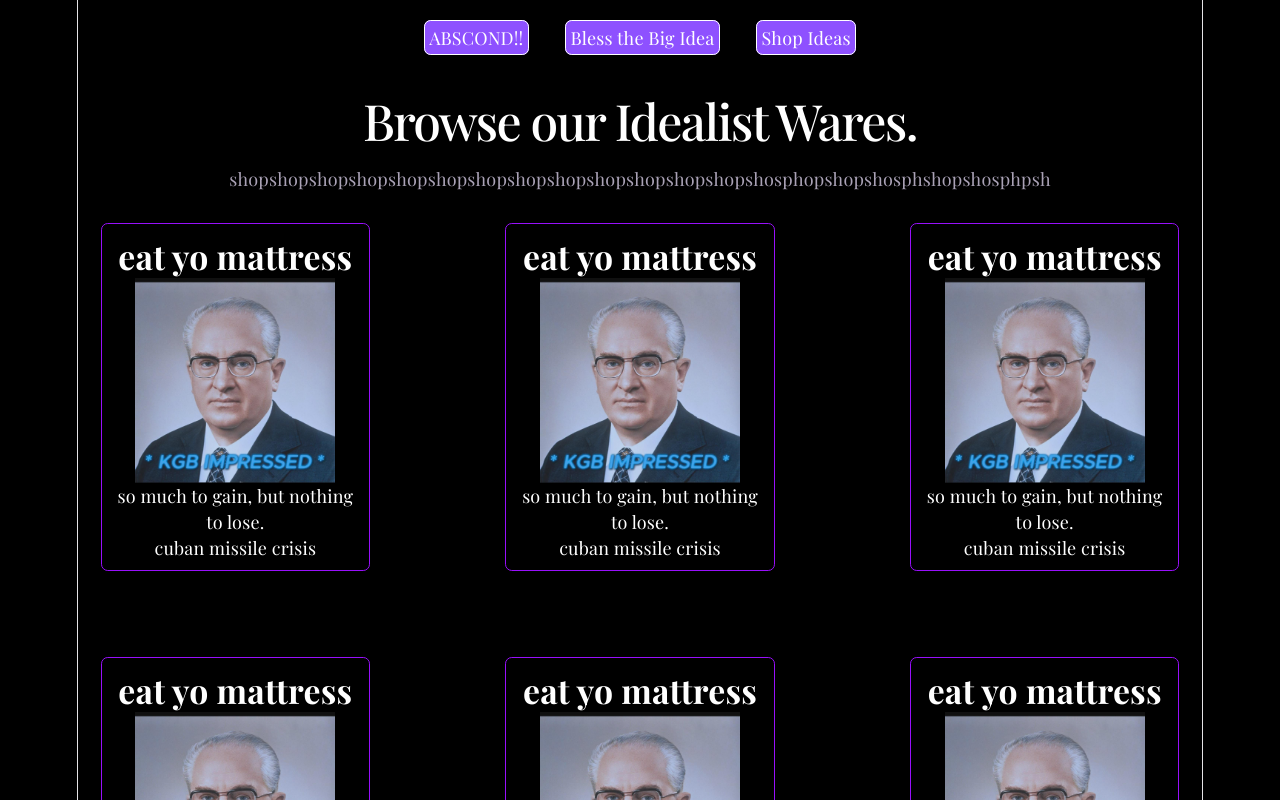
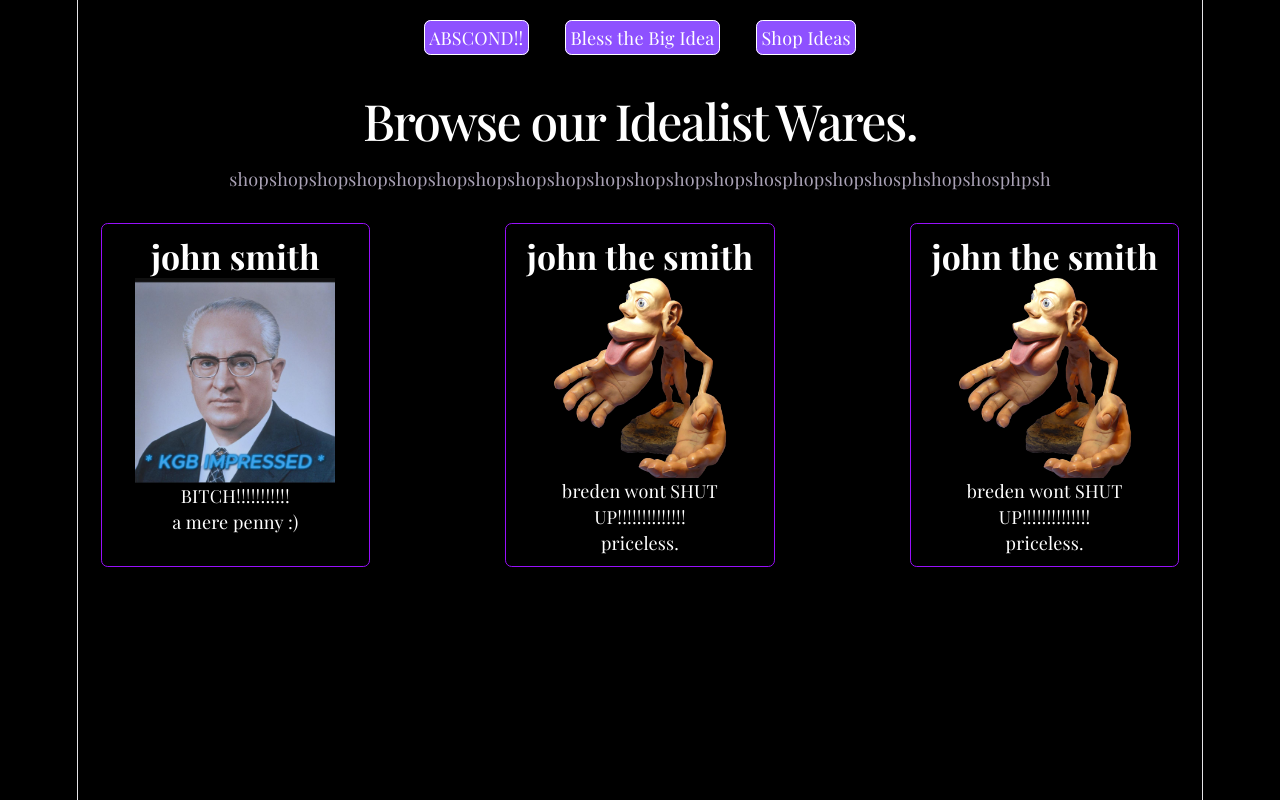
Before and after one commit to GubbyGloobus/gubbygloobus.github.io, a React (Vite) app in the folder MarketplaceOfIdeas/: page /ShopIdeas in a window 1280 px wide. Shown: the top 800 px of the page. Built offline with nearby package versions, Linux system fonts and the light colour scheme; a web font is replaced by a local one.

Commit message:
modular Idea shop now

```diff
--- a/MarketplaceOfIdeas/src/components/infocard.jsx
+++ b/MarketplaceOfIdeas/src/components/infocard.jsx
@@ -1,7 +1,7 @@
 import { Link } from "react-router-dom";
 
 export default function InfoCard() {
-
+//inline-block is a solution for now; but find way to make it uniform when component is actually complete
 return(
     <div className='inline-block px-5 my-7 justify-center flex-col border-3 rounded-md border-purple-600 text-white p-2'>
         <h1>InfoTitle</h1>
--- a/MarketplaceOfIdeas/src/components/shopcard.jsx
+++ b/MarketplaceOfIdeas/src/components/shopcard.jsx
@@ -1,15 +1,17 @@
 import kgb from '../assets/images/kgbimpressed.jpeg'
 
-export default function ShopCard() {
+export default function ShopCard({idea}) {
+    const {title, image, desc, price} = idea
 
-    return(
+   return(
         <div className='my-7 justify-center flex-col border rounded-md border-purple-600 text-white p-2'>
-            <p className='leading-10 font-bold text-3xl'>eat yo mattress</p>
+            <p className='leading-10 font-bold text-3xl'>{title}</p>
             <div>
-                <img className='mx-auto'width={200}src={kgb} alt="" />
+                <img className='mx-auto'width={200}src={image} alt="" />
             </div>
-            <p>so much to gain, but nothing to lose.</p>
-            <p>cuban missile crisis</p>
+            <p>{desc}
+            </p>
+            <p>{price}</p>
         </div>
     )
 }
--- a/MarketplaceOfIdeas/src/pages/ShopIdeas.jsx
+++ b/MarketplaceOfIdeas/src/pages/ShopIdeas.jsx
@@ -3,18 +3,40 @@ import ShopCard from "../components/shopcard";
 import { Component } from "react";
 
 export default function ShopIdeas() {
+    const ideas = [
+        {
+            //STARTS AT ITEM #0//
+            title:'john smith',
+            image: 'src/assets/images/kgbimpressed.jpeg',
+            desc: 'BITCH!!!!!!!!!!!',
+            price: 'a mere penny :)'
+        },
+
+        {
+            title: 'john the smith',
+            image: 'src/assets/images/homunculus.jpg',
+            desc: 'breden wont SHUT UP!!!!!!!!!!!!!!',
+            price: 'priceless.',
+
+        },
+
+        {title: 'john the smith',
+            image: 'src/assets/images/homunculus.jpg',
+            desc: 'breden wont SHUT UP!!!!!!!!!!!!!!',
+            price: 'priceless.',
+        },
+    ]
 
     return (
         <div className="mx-5">
             <h1>Browse our Idealist Wares.</h1>
             <p>shopshopshopshopshopshopshopshopshopshopshopshopshopshosphopshopshosphshopshosphpsh</p>
             <div className="grid grid-cols-3 justify-center gap-x-30 gap-y-5">
-                <ShopCard/>
-                <ShopCard/>
-                <ShopCard/>
-                <ShopCard/>
-                <ShopCard/>
-                <ShopCard/>
+                {
+                    ideas.map((idea) => (
+                        <ShopCard idea={idea}/>
+                    ))
+                }
             </div>
         </div>
     )
```
Also changed, not shown: MarketplaceOfIdeas/src/assets/images/homunculus.jpg (added).
